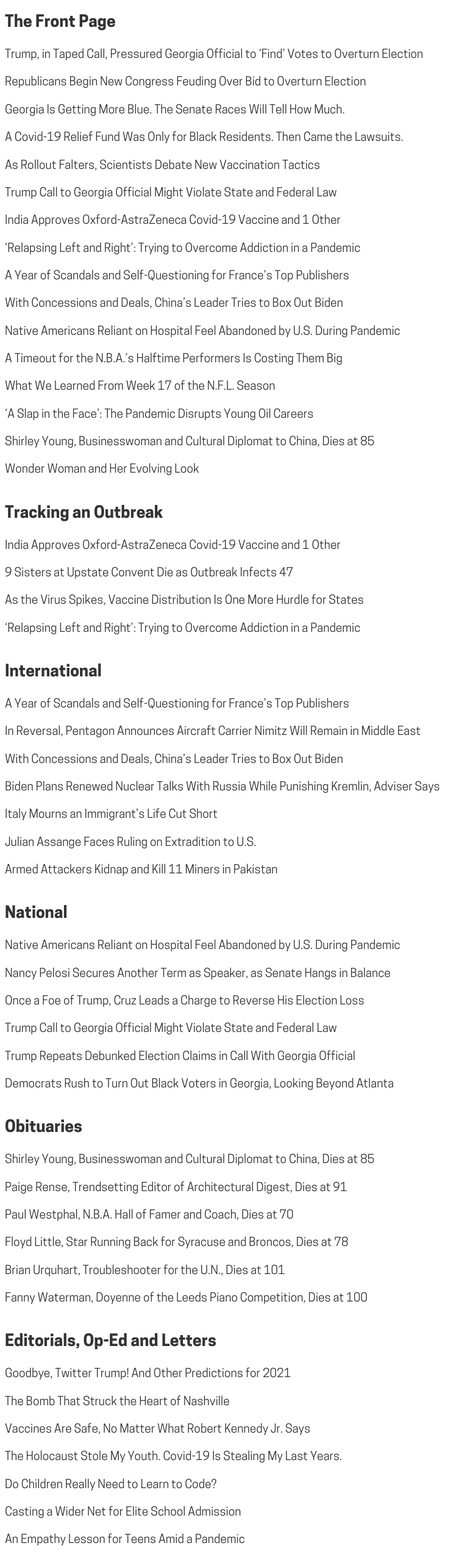
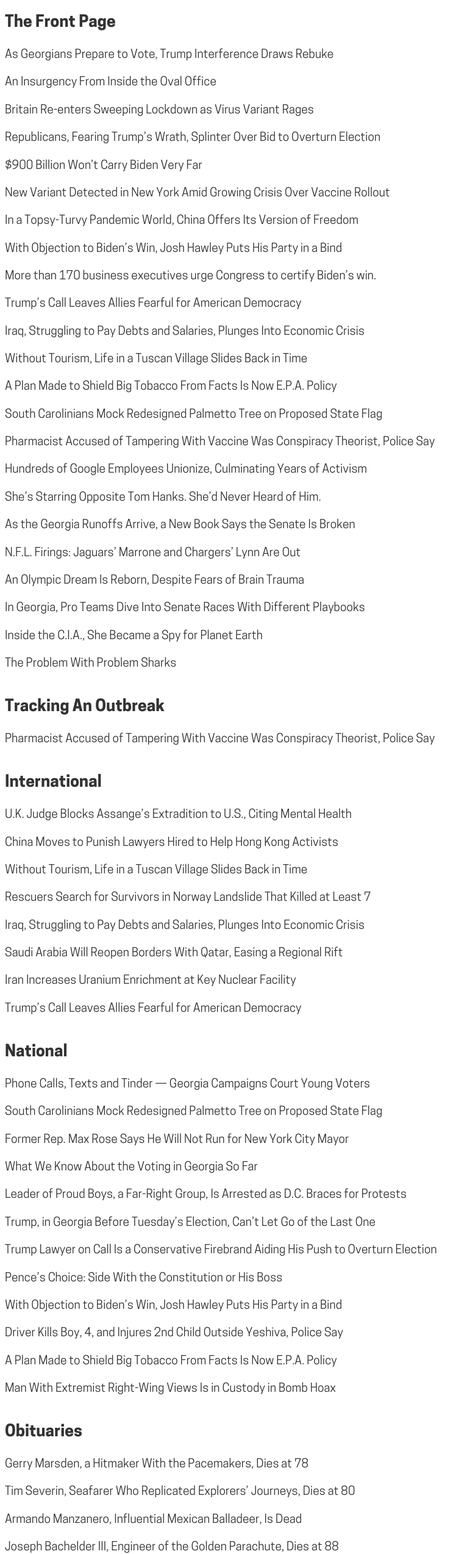
Before and after one commit to dcravenus/gatsby-thing, a website: page nyt.html in a window 1280 px wide. Shown: the part 73-2621 px from the top of the page at 61% size, without its empty margins (0-776 px from the left). Drawn offline with Linux system fonts and the light colour scheme.

Commit message:
Update from cron

```diff
--- a/nyt.html
+++ b/nyt.html
@@ -10,84 +10,110 @@
   <body>
     <h1>The New York Times</h1>
     <h2>The Front Page</h2>
-    <a href="https://nytimes.com/2021/01/03/us/politics/trump-raffensperger-call-georgia.html">Trump, in Taped Call, Pressured Georgia Official to ‘Find’ Votes to Overturn Election</a><br>
-    <a href="https://nytimes.com/2021/01/03/us/politics/republicans-congress-trump-election.html">Republicans Begin New Congress Feuding Over Bid to Overturn Election</a><br>
-    <a href="https://nytimes.com/2021/01/03/us/politics/georgia-senate-trump.html">Georgia Is Getting More Blue. The Senate Races Will Tell How Much.</a><br>
-    <a href="https://nytimes.com/2021/01/03/us/oregon-cares-fund-lawsuit.html">A Covid-19 Relief Fund Was Only for Black Residents. Then Came the Lawsuits.</a><br>
-    <a href="https://nytimes.com/2021/01/03/health/coronavirus-vaccine-doses.html">As Rollout Falters, Scientists Debate New Vaccination Tactics</a><br>
-    <a href="https://nytimes.com/2021/01/03/us/politics/trump-call-georgia.html">Trump Call to Georgia Official Might Violate State and Federal Law</a><br>
-    <a href="https://nytimes.com/2021/01/03/world/asia/india-covid-19-vaccine.html">India Approves Oxford-AstraZeneca Covid-19 Vaccine and 1 Other</a><br>
-    <a href="https://nytimes.com/2021/01/04/nyregion/addiction-treatment-coronavirus-new-york-new-jersey.html">‘Relapsing Left and Right’: Trying to Overcome Addiction in a Pandemic</a><br>
-    <a href="https://nytimes.com/2021/01/03/world/europe/france-publishers-matzneff.html">A Year of Scandals and Self-Questioning for France’s Top Publishers</a><br>
-    <a href="https://nytimes.com/2021/01/03/world/asia/china-eu-investment-biden.html">With Concessions and Deals, China’s Leader Tries to Box Out Biden</a><br>
-    <a href="https://nytimes.com/2021/01/03/us/politics/indian-health-service-hospital.html">Native Americans Reliant on Hospital Feel Abandoned by U.S. During Pandemic</a><br>
-    <a href="https://nytimes.com/2021/01/04/sports/basketball/nba-halftime-performers-covid.html">A Timeout for the N.B.A.’s Halftime Performers Is Costing Them Big</a><br>
-    <a href="https://nytimes.com/2021/01/03/sports/football/score-results-week-17.html">What We Learned From Week 17 of the N.F.L. Season</a><br>
-    <a href="https://nytimes.com/2021/01/03/business/oil-industry-careers.html">‘A Slap in the Face’: The Pandemic Disrupts Young Oil Careers</a><br>
-    <a href="https://nytimes.com/2021/01/03/obituaries/shirley-young-dead.html">Shirley Young, Businesswoman and Cultural Diplomat to China, Dies at 85</a><br>
-    <a href="https://nytimes.com/2020/12/29/movies/wonder-woman-1984-costumes.html">Wonder Woman and Her Evolving Look</a><br>
-    <h2>Tracking an Outbreak</h2>
-    <a href="https://nytimes.com/2021/01/03/world/asia/india-covid-19-vaccine.html">India Approves Oxford-AstraZeneca Covid-19 Vaccine and 1 Other</a><br>
-    <a href="https://nytimes.com/2021/01/03/nyregion/coronavirus-deaths-latham-convent.html">9 Sisters at Upstate Convent Die as Outbreak Infects 47</a><br>
-    <a href="https://nytimes.com/2021/01/03/us/coronavirus-vaccine-.html">As the Virus Spikes, Vaccine Distribution Is One More Hurdle for States</a><br>
-    <a href="https://nytimes.com/2021/01/04/nyregion/addiction-treatment-coronavirus-new-york-new-jersey.html">‘Relapsing Left and Right’: Trying to Overcome Addiction in a Pandemic</a><br>
+    <a href="https://nytimes.com/2021/01/04/us/politics/georgia-voters-trump.html">As Georgians Prepare to Vote, Trump Interference Draws Rebuke</a><br>
+    <a href="https://nytimes.com/2021/01/04/us/politics/trump-white-house.html">An Insurgency From Inside the Oval Office</a><br>
+    <a href="https://nytimes.com/2021/01/04/world/europe/uk-lockdown.html">Britain Re-enters Sweeping Lockdown as Virus Variant Rages</a><br>
+    <a href="https://nytimes.com/2021/01/04/us/politics/electoral-college-certification-republicans.html">Republicans, Fearing Trump’s Wrath, Splinter Over Bid to Overturn Election</a><br>
+    <a href="https://nytimes.com/2021/01/04/business/economy/biden-economy-pandemic.html">$900 Billion Won’t Carry Biden Very Far</a><br>
+    <a href="https://nytimes.com/2021/01/04/nyregion/coronavirus-vaccine-rollout.html">New Variant Detected in New York Amid Growing Crisis Over Vaccine Rollout</a><br>
+    <a href="https://nytimes.com/2021/01/04/business/china-covid19-freedom.html">In a Topsy-Turvy Pandemic World, China Offers Its Version of Freedom</a><br>
+    <a href="https://nytimes.com/2021/01/04/us/politics/josh-hawley-republican-party.html">With Objection to Biden’s Win, Josh Hawley Puts His Party in a Bind</a><br>
+    <a href="https://nytimes.com/live/2021/01/04/business/us-economy-coronavirus/more-than-170-business-executives-urge-congress-to-certify-bidens-win">More than 170 business executives urge Congress to certify Biden’s win.</a><br>
+    <a href="https://nytimes.com/2021/01/04/world/europe/brad-raffensperger-trump-call.html">Trump’s Call Leaves Allies Fearful for American Democracy</a><br>
+    <a href="https://nytimes.com/2021/01/04/world/middleeast/iraq-economy-debt-oil.html">Iraq, Struggling to Pay Debts and Salaries, Plunges Into Economic Crisis</a><br>
+    <a href="https://nytimes.com/2021/01/04/world/europe/italy-chianti-coronavirus.html">Without Tourism, Life in a Tuscan Village Slides Back in Time</a><br>
+    <a href="https://nytimes.com/2021/01/04/climate/trump-epa-science.html">A Plan Made to Shield Big Tobacco From Facts Is Now E.P.A. Policy</a><br>
+    <a href="https://nytimes.com/2021/01/03/us/new-sc-flag.html">South Carolinians Mock Redesigned Palmetto Tree on Proposed State Flag</a><br>
+    <a href="https://nytimes.com/2021/01/04/us/pharmacist-accused-of-tampering-with-vaccine-was-conspiracy-theorist-police-say.html">Pharmacist Accused of Tampering With Vaccine Was Conspiracy Theorist, Police Say</a><br>
+    <a href="https://nytimes.com/2021/01/04/technology/google-employees-union.html">Hundreds of Google Employees Unionize, Culminating Years of Activism</a><br>
+    <a href="https://nytimes.com/2020/12/30/movies/helena-zengel-news-of-the-world.html">She’s Starring Opposite Tom Hanks. She’d Never Heard of Him.</a><br>
+    <a href="https://nytimes.com/2021/01/04/books/review-kill-switch-modern-senate-adam-jentleson.html">As the Georgia Runoffs Arrive, a New Book Says the Senate Is Broken</a><br>
+    <a href="https://nytimes.com/2021/01/04/sports/football/NFL-coaches-fired.html">N.F.L. Firings: Jaguars’ Marrone and Chargers’ Lynn Are Out</a><br>
+    <a href="https://nytimes.com/2020/12/31/sports/bobsled-concussions-brain-damage.html">An Olympic Dream Is Reborn, Despite Fears of Brain Trauma</a><br>
+    <a href="https://nytimes.com/2021/01/04/sports/football/atlanta-falcons-dream-georgia-election.html">In Georgia, Pro Teams Dive Into Senate Races With Different Playbooks</a><br>
+    <a href="https://nytimes.com/2021/01/05/science/linda-zall-cia.html">Inside the C.I.A., She Became a Spy for Planet Earth</a><br>
+    <a href="https://nytimes.com/2021/01/01/science/problem-sharks-biteprinting.html">The Problem With Problem Sharks</a><br>
+    <h2>Tracking An Outbreak</h2>
+    <a href="https://nytimes.com/2021/01/04/us/pharmacist-accused-of-tampering-with-vaccine-was-conspiracy-theorist-police-say.html">Pharmacist Accused of Tampering With Vaccine Was Conspiracy Theorist, Police Say</a><br>
     <h2>International</h2>
-    <a href="https://nytimes.com/2021/01/03/world/europe/france-publishers-matzneff.html">A Year of Scandals and Self-Questioning for France’s Top Publishers</a><br>
-    <a href="https://nytimes.com/2021/01/03/world/middleeast/trump-iran-carrier-nimitz.html">In Reversal, Pentagon Announces Aircraft Carrier Nimitz Will Remain in Middle East</a><br>
-    <a href="https://nytimes.com/2021/01/03/world/asia/china-eu-investment-biden.html">With Concessions and Deals, China’s Leader Tries to Box Out Biden</a><br>
-    <a href="https://nytimes.com/2021/01/03/us/politics/biden-russia-iran.html">Biden Plans Renewed Nuclear Talks With Russia While Punishing Kremlin, Adviser Says</a><br>
-    <a href="https://nytimes.com/2021/01/03/world/europe/italy-mourns-immigrant-murder.html">Italy Mourns an Immigrant’s Life Cut Short</a><br>
-    <a href="https://nytimes.com/2021/01/03/world/europe/assange-extradition-explainer.html">Julian Assange Faces Ruling on Extradition to U.S.</a><br>
-    <a href="https://nytimes.com/2021/01/03/world/asia/pakistan-mine-attack.html">Armed Attackers Kidnap and Kill 11 Miners in Pakistan</a><br>
+    <a href="https://nytimes.com/2021/01/04/world/europe/assange-extradition-denied.html">U.K. Judge Blocks Assange’s Extradition to U.S., Citing Mental Health</a><br>
+    <a href="https://nytimes.com/2021/01/04/world/asia/china-hong-kong-lu-siwei-ren-quanniu.html">China Moves to Punish Lawyers Hired to Help Hong Kong Activists</a><br>
+    <a href="https://nytimes.com/2021/01/04/world/europe/italy-chianti-coronavirus.html">Without Tourism, Life in a Tuscan Village Slides Back in Time</a><br>
+    <a href="https://nytimes.com/2021/01/04/world/europe/norway-landslide.html">Rescuers Search for Survivors in Norway Landslide That Killed at Least 7</a><br>
+    <a href="https://nytimes.com/2021/01/04/world/middleeast/iraq-economy-debt-oil.html">Iraq, Struggling to Pay Debts and Salaries, Plunges Into Economic Crisis</a><br>
+    <a href="https://nytimes.com/2021/01/04/world/middleeast/qatar-saudi-arabia.html">Saudi Arabia Will Reopen Borders With Qatar, Easing a Regional Rift</a><br>
+    <a href="https://nytimes.com/2021/01/04/world/middleeast/iran-nuclear-uranium-enrichment.html">Iran Increases Uranium Enrichment at Key Nuclear Facility</a><br>
+    <a href="https://nytimes.com/2021/01/04/world/europe/brad-raffensperger-trump-call.html">Trump’s Call Leaves Allies Fearful for American Democracy</a><br>
     <h2>National</h2>
-    <a href="https://nytimes.com/2021/01/03/us/politics/indian-health-service-hospital.html">Native Americans Reliant on Hospital Feel Abandoned by U.S. During Pandemic</a><br>
-    <a href="https://nytimes.com/2021/01/03/us/politics/nancy-pelosi-speaker-117th-congress.html">Nancy Pelosi Secures Another Term as Speaker, as Senate Hangs in Balance</a><br>
-    <a href="https://nytimes.com/2021/01/03/us/politics/trump-cruz-election-fraud.html">Once a Foe of Trump, Cruz Leads a Charge to Reverse His Election Loss</a><br>
-    <a href="https://nytimes.com/2021/01/03/us/politics/trump-call-georgia.html">Trump Call to Georgia Official Might Violate State and Federal Law</a><br>
-    <a href="https://nytimes.com/2021/01/03/us/politics/trump-georgia-call-fact-check.html">Trump Repeats Debunked Election Claims in Call With Georgia Official</a><br>
-    <a href="https://nytimes.com/2021/01/03/us/politics/georgia-senate-races-democrats.html">Democrats Rush to Turn Out Black Voters in Georgia, Looking Beyond Atlanta</a><br>
+    <a href="https://nytimes.com/2021/01/04/us/georgia-runoff-young-voters.html">Phone Calls, Texts and Tinder — Georgia Campaigns Court Young Voters</a><br>
+    <a href="https://nytimes.com/2021/01/03/us/new-sc-flag.html">South Carolinians Mock Redesigned Palmetto Tree on Proposed State Flag</a><br>
+    <a href="https://nytimes.com/2021/01/03/nyregion/nyc-mayor-max-rose.html">Former Rep. Max Rose Says He Will Not Run for New York City Mayor</a><br>
+    <a href="https://nytimes.com/2021/01/04/us/politics/georgia-voting.html">What We Know About the Voting in Georgia So Far</a><br>
+    <a href="https://nytimes.com/2021/01/04/us/politics/enrique-tarrio-proud-boys.html">Leader of Proud Boys, a Far-Right Group, Is Arrested as D.C. Braces for Protests</a><br>
+    <a href="https://nytimes.com/2021/01/04/us/politics/trump-georgia-rally.html">Trump, in Georgia Before Tuesday’s Election, Can’t Let Go of the Last One</a><br>
+    <a href="https://nytimes.com/2021/01/04/us/politics/cleta-mitchell-trump.html">Trump Lawyer on Call Is a Conservative Firebrand Aiding His Push to Overturn Election</a><br>
+    <a href="https://nytimes.com/2021/01/04/us/politics/pence-trump.html">Pence’s Choice: Side With the Constitution or His Boss</a><br>
+    <a href="https://nytimes.com/2021/01/04/us/politics/josh-hawley-republican-party.html">With Objection to Biden’s Win, Josh Hawley Puts His Party in a Bind</a><br>
+    <a href="https://nytimes.com/2021/01/04/nyregion/boys-van-brooklyn-deaths.html">Driver Kills Boy, 4, and Injures 2nd Child Outside Yeshiva, Police Say</a><br>
+    <a href="https://nytimes.com/2021/01/04/climate/trump-epa-science.html">A Plan Made to Shield Big Tobacco From Facts Is Now E.P.A. Policy</a><br>
+    <a href="https://nytimes.com/2021/01/04/nyregion/queens-bomb-hoax-mall.html">Man With Extremist Right-Wing Views Is in Custody in Bomb Hoax</a><br>
     <h2>Obituaries</h2>
-    <a href="https://nytimes.com/2021/01/03/obituaries/shirley-young-dead.html">Shirley Young, Businesswoman and Cultural Diplomat to China, Dies at 85</a><br>
-    <a href="https://nytimes.com/2021/01/02/style/paige-rense-dead.html">Paige Rense, Trendsetting Editor of Architectural Digest, Dies at 91</a><br>
-    <a href="https://nytimes.com/2021/01/02/obituaries/paul-westphal-dead.html">Paul Westphal, N.B.A. Hall of Famer and Coach, Dies at 70</a><br>
-    <a href="https://nytimes.com/2021/01/03/sports/football/floyd-little-dead.html">Floyd Little, Star Running Back for Syracuse and Broncos, Dies at 78</a><br>
-    <a href="https://nytimes.com/2021/01/03/obituaries/brian-urquhart-dead.html">Brian Urquhart, Troubleshooter for the U.N., Dies at 101</a><br>
-    <a href="https://nytimes.com/2020/12/26/arts/music/fanny-waterman-dead.html">Fanny Waterman, Doyenne of the Leeds Piano Competition, Dies at 100</a><br>
+    <a href="https://nytimes.com/2021/01/04/arts/music/gerry-marsden-dead.html">Gerry Marsden, a Hitmaker With the Pacemakers, Dies at 78</a><br>
+    <a href="https://nytimes.com/2021/01/02/obituaries/tim-severin-dead.html">Tim Severin, Seafarer Who Replicated Explorers’ Journeys, Dies at 80</a><br>
+    <a href="https://nytimes.com/2021/01/01/world/americas/armando-manzanero-dead.html">Armando Manzanero, Influential Mexican Balladeer, Is Dead</a><br>
+    <a href="https://nytimes.com/2020/12/28/business/joseph-bachelder-iii-dead.html">Joseph Bachelder III, Engineer of the Golden Parachute, Dies at 88</a><br>
     <h2>Editorials, Op-Ed and Letters</h2>
-    <a href="https://nytimes.com/2020/12/31/opinion/tech-predictions-2021.html">Goodbye, Twitter Trump! And Other Predictions for 2021</a><br>
-    <a href="https://nytimes.com/2020/12/30/opinion/nashville-bombing-covid.html">The Bomb That Struck the Heart of Nashville</a><br>
-    <a href="https://nytimes.com/2020/12/30/opinion/covid-vaccine-bobby-kennedy.html">Vaccines Are Safe, No Matter What Robert Kennedy Jr. Says</a><br>
-    <a href="https://nytimes.com/2021/01/03/opinion/holocaust-covid-lockdown-pandemic.html">The Holocaust Stole My Youth. Covid-19 Is Stealing My Last Years.</a><br>
-    <a href="https://nytimes.com/2021/01/02/opinion/teaching-coding-schools-india.html">Do Children Really Need to Learn to Code?</a><br>
-    <a href="https://nytimes.com/2021/01/03/opinion/letters/new-york-city-public-schools.html">Casting a Wider Net for Elite School Admission</a><br>
-    <a href="https://nytimes.com/2021/01/03/opinion/letters/teenagers-covid.html">An Empathy Lesson for Teens Amid a Pandemic</a><br>
+    <a href="https://nytimes.com/2021/01/04/opinion/trump-republican-party.html">How the Republican Party Went Feral</a><br>
+    <a href="https://nytimes.com/2021/01/04/opinion/trump-georgia-call.html">To Defend Democracy, Investigate Trump</a><br>
+    <a href="https://nytimes.com/2021/01/04/opinion/exonerated-five-false-confessions.html">We Are the ‘Exonerated 5.’ What Happened to Us Isn’t Past, It’s Present.</a><br>
+    <a href="https://nytimes.com/2021/01/04/opinion/google-union.html">We Built Google. This Is Not the Company We Want to Work For.</a><br>
+    <a href="https://nytimes.com/2021/01/04/opinion/public-housing-faircloth-amendment-repeal.html">Alexandria Ocasio-Cortez Knows How to Fix Housing</a><br>
+    <a href="https://nytimes.com/2021/01/04/opinion/letters/trump-georgia-election.html">Trump Wants to ‘Find’ Votes in Georgia</a><br>
+    <a href="https://nytimes.com/2021/01/04/opinion/letters/penn-station-new-york-city.html">Evoking the Grandeur of the Penn Station of Yore</a><br>
     <h2>Business Day</h2>
-    <a href="https://nytimes.com/2021/01/03/technology/teachers-on-tv.html">Teachers on TV? Schools Try Creative Strategy to Narrow Digital Divide</a><br>
-    <a href="https://nytimes.com/2021/01/03/business/oil-industry-careers.html">‘A Slap in the Face’: The Pandemic Disrupts Young Oil Careers</a><br>
-    <a href="https://nytimes.com/2021/01/03/business/media/punchbowl-playbook-capitol-hill-politics.html">They Seem to Think the Next Four Years Will Be Normal</a><br>
-    <a href="https://nytimes.com/2021/01/03/business/media/streaming-shows-discovery.html">Will You Pay to Stream Comfort Shows? Discovery Is About to Find Out</a><br>
-    <a href="https://nytimes.com/2021/01/02/business/not-amazon-canada.html">A Canadian ‘Buy Local’ Effort Fights Amazon on Its Own Turf</a><br>
-    <a href="https://nytimes.com/2020/12/14/business/smallbusiness/small-business-start-ups-entrepeneurs.html">It’s a Terrible Time for Small Businesses. Except When It’s Not.</a><br>
-    <a href="https://nytimes.com/2020/12/16/business/dealbook/capitalism-populism-debate.html">How Capitalism Is Coping in an Era of Populism</a><br>
-    <h2>Sports Monday</h2>
-    <a href="https://nytimes.com/2021/01/04/sports/college-football-coronavirus.html">The College Football Champion Not in the Title Game</a><br>
-    <a href="https://nytimes.com/2021/01/03/sports/football/score-results-week-17.html">What We Learned From Week 17 of the N.F.L. Season</a><br>
-    <a href="https://nytimes.com/2021/01/03/sports/football/jets-fire-adam-gase.html">Adam Gase, Hired to Spark Jets’ Offense, Is Out After Two Seasons</a><br>
-    <a href="https://nytimes.com/2021/01/03/sports/football/cleveland-browns-score-playoffs.html">Browns Are In, Ending N.F.L. Playoff Drought</a><br>
-    <a href="https://nytimes.com/2021/01/03/sports/football/cowboys-giants-score-playoff-scenario.html">Giants Bumble Their Way Into a Victory, but Washington Wins the Division</a><br>
-    <a href="https://nytimes.com/2021/01/04/sports/hockey/on-video-calls-a-community-walks-through-hockey-history.html">On Video Calls, a Community Walks Through Hockey History</a><br>
-    <a href="https://nytimes.com/2021/01/04/sports/basketball/nba-halftime-performers-covid.html">A Timeout for the N.B.A.’s Halftime Performers Is Costing Them Big</a><br>
+    <a href="https://nytimes.com/2021/01/04/technology/google-employees-union.html">Hundreds of Google Employees Unionize, Culminating Years of Activism</a><br>
+    <a href="https://nytimes.com/2021/01/04/business/china-covid19-freedom.html">In a Topsy-Turvy Pandemic World, China Offers Its Version of Freedom</a><br>
+    <a href="https://nytimes.com/2021/01/04/business/haven-amazon-berkshire-hathaway-jpmorgan.html">Amazon, Berkshire and JPMorgan Will End Joint Health Care Venture</a><br>
+    <a href="https://nytimes.com/2020/12/31/automobiles/tesla-german-automakers.html">German Automakers Are Charged Up and Ready to Take on Tesla</a><br>
+    <a href="https://nytimes.com/2021/01/04/business/media/04economy-briefing-quibi-sale-content-roku.html">Quibi Is Dead, but Roku TV May Resurrect Its Content</a><br>
+    <a href="https://nytimes.com/2021/01/04/technology/slack-down-outage.html">Slack Restores Service After Starting 2021 With Outage</a><br>
+    <a href="https://nytimes.com/2021/01/04/business/media/the-cut-editor-lindsay-peoples-wagner.html">The Cut Finds Its New Top Editor at Teen Vogue</a><br>
+    <a href="https://nytimes.com/2021/01/04/business/fiat-chrysler-peugeot-psa-merger.html">Fiat Chrysler and Peugeot Approve a Merger They Need to Survive</a><br>
+    <a href="https://nytimes.com/2021/01/04/business/media/fox-news-trump.html">Trump’s Push to Undo Election Result Divides His Media Allies</a><br>
+    <a href="https://nytimes.com/2021/01/04/upshot/work-office-from-home.html">The Future of Offices When Workers Have a Choice</a><br>
+    <a href="https://nytimes.com/2020/12/16/travel/virus-travel-cancellations-refunds.html">The Endless Debate: Cancel or Rebook?</a><br>
+    <h2>Sports Tuesday</h2>
+    <a href="https://nytimes.com/2021/01/04/sports/football/atlanta-falcons-dream-georgia-election.html">In Georgia, Pro Teams Dive Into Senate Races With Different Playbooks</a><br>
+    <a href="https://nytimes.com/2020/12/31/sports/bobsled-concussions-brain-damage.html">An Olympic Dream Is Reborn, Despite Fears of Brain Trauma</a><br>
+    <a href="https://nytimes.com/2021/01/04/sports/football/NFL-coaches-fired.html">N.F.L. Firings: Jaguars’ Marrone and Chargers’ Lynn Are Out</a><br>
+    <a href="https://nytimes.com/2021/01/04/sports/hockey/hockey-world-junior-championship-finals.html">Top Prospects Take an Unconventional Path to the World Juniors</a><br>
+    <a href="https://nytimes.com/2021/01/04/sports/ncaafootball/heisman-trophy.html">The Heisman Trophy Goes Virtual, With a Surprise Favorite</a><br>
     <h2>The Arts</h2>
-    <a href="https://nytimes.com/2020/12/30/arts/dance/bill-butler-empire-rollerdrome.html">Meet Bill Butler, the Godfather of Roller Disco</a><br>
-    <a href="https://nytimes.com/2021/01/03/arts/television/cobra-kai-elisabeth-shue.html">‘Cobra Kai’: Strike First. Strike Hard. Come Back for More.</a><br>
-    <a href="https://nytimes.com/2021/01/03/theater/ratatouille-tiktok-musical-review.html">‘Ratatouille’ Review: What’s Small and Hairy With Big Dreams?</a><br>
-    <a href="https://nytimes.com/2020/12/29/movies/wonder-woman-1984-costumes.html">Wonder Woman and Her Evolving Look</a><br>
-    <a href="https://nytimes.com/2020/12/31/arts/design/louis-kahn-buildings-raze.html">Louis Kahn-Designed Dorms in India May Be Razed</a><br>
-    <a href="https://nytimes.com/2021/01/04/arts/television/whats-on-tv-mr-mayor-tiger.html">What’s on TV This Week: ‘Mr. Mayor’ and ‘Tiger’</a><br>
-    <a href="https://nytimes.com/2020/12/20/books/joe-biden-book-recommendations.html">What Books Should Biden Read? We Asked 22 Writers</a><br>
+    <a href="https://nytimes.com/2020/12/30/movies/helena-zengel-news-of-the-world.html">She’s Starring Opposite Tom Hanks. She’d Never Heard of Him.</a><br>
+    <a href="https://nytimes.com/2020/12/29/arts/design/ulay-was-here-stedelijk.html">Ulay, on His Own Terms</a><br>
+    <a href="https://nytimes.com/2021/01/04/books/review-kill-switch-modern-senate-adam-jentleson.html">As the Georgia Runoffs Arrive, a New Book Says the Senate Is Broken</a><br>
+    <a href="https://nytimes.com/2021/01/04/arts/television/spiral-review.html">‘Spiral’ Review: A Peerless Policier Takes On Its Final Case</a><br>
+    <a href="https://nytimes.com/2021/01/01/arts/design/antiquities-market-regulation.html">Congress Poised to Apply Banking Regulations to Antiquities Market</a><br>
+    <a href="https://nytimes.com/2021/01/04/arts/music/playboi-carti-billboard-chart.html">Playboi Carti’s Quiet Christmas Release Is His First No. 1</a><br>
+    <a href="https://nytimes.com/2020/12/08/movies/mank-screenwriter-movies.html">‘Mank’ and More Movies With Screenwriters as Main Characters</a><br>
+    <a href="https://nytimes.com/2020/12/24/movies/charm-city-kings-babyteeth-and-other-hidden-streaming-gems.html">‘Charm City Kings,’ ‘Babyteeth’ and Other Hidden Streaming Gems</a><br>
+    <h2>Science Times</h2>
+    <a href="https://nytimes.com/2021/01/05/science/linda-zall-cia.html">Inside the C.I.A., She Became a Spy for Planet Earth</a><br>
+    <a href="https://nytimes.com/2021/01/05/science/corona-satellites-environment.html">It Spied on Soviet Atomic Bombs. Now It’s Solving Ecological Mysteries.</a><br>
+    <a href="https://nytimes.com/2021/01/04/science/space-astronomy-launches.html">Missions to Mars, the Moon and Beyond Await Earth in 2021</a><br>
+    <a href="https://nytimes.com/2020/12/31/science/radio-signal-extraterrestrial.html">Was That a Dropped Call From ET?</a><br>
+    <a href="https://nytimes.com/2021/01/01/science/problem-sharks-biteprinting.html">The Problem With Problem Sharks</a><br>
+    <a href="https://nytimes.com/2020/12/23/science/blue-whales-indian-ocean.html">A New Population of Blue Whales Was Discovered Hiding in the Indian Ocean</a><br>
+    <a href="https://nytimes.com/2020/12/30/well/move/can-4-seconds-of-exercise-make-a-difference.html">Can 4 Seconds of Exercise Make a Difference?</a><br>
+    <a href="https://nytimes.com/2021/01/01/well/live/new-year-habits-gratitude.html">For a Healthier 2021, Keep the Best Habits of a Very Bad Year</a><br>
+    <a href="https://nytimes.com/2020/12/23/well/family/father-pregnancy.html">‘Fertility Is a Team Sport’: Father’s Health Tied to Pregnancy Loss</a><br>
+    <a href="https://nytimes.com/2020/12/23/well/live/sugary-drinks-may-be-bad-for-aging.html">Sugary Drinks May Be Bad for Aging</a><br>
+    <a href="https://nytimes.com/2021/01/04/well/eat/coconut-oil-health.html">Does Coconut Oil Deserve Its Health Halo?</a><br>
+    <a href="https://nytimes.com/2020/12/31/health/coronavirus-black-hispanic-vaccination.html">In Minority Communities, Doctors Are Changing Minds About Vaccination</a><br>
+    <a href="https://nytimes.com/2020/12/26/health/covid-vaccine-health-workers-families.html">Dad Got the Vaccine, but No One Else Did — Yet</a><br>
     <h2>Pages A2-A3 and Corrections</h2>
-    <a href="https://nytimes.com/2021/01/03/pageoneplus/corrections-jan-4-2021.html">Corrections: Jan. 4, 2021</a><br>
-    <a href="https://nytimes.com/2020/12/30/parenting/parents-fantasy-vacations.html">Alone in a Fancy Hotel Bathroom</a><br>
+    <a href="https://nytimes.com/2021/01/04/todayspaper/quotation-of-the-day-campaigns-chase-next-power-base-georgias-young.html">Quotation of the Day: Campaigns Chase Next Power Base: Georgia’s Young</a><br>
+    <a href="https://nytimes.com/2021/01/04/pageoneplus/corrections-jan-5-2021.html">Corrections: Jan. 5, 2021</a><br>
 
   </body>
 
```
Also changed, not shown: allsongs.html (+1 -1 lines), hackernews.html (+1 -1 lines), index.html (+1 -7 lines), older.html (+6 -0 lines), sltrib.html (+34 -18 lines).
